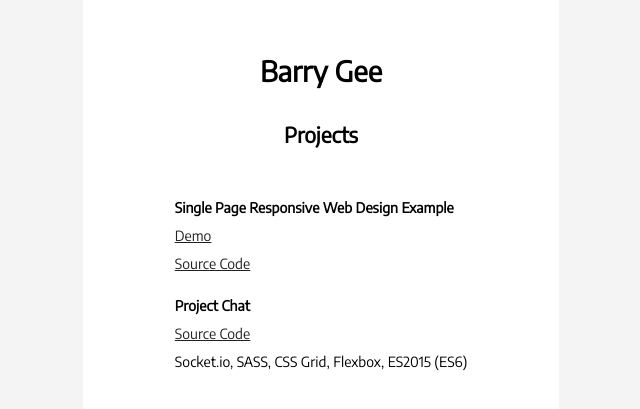
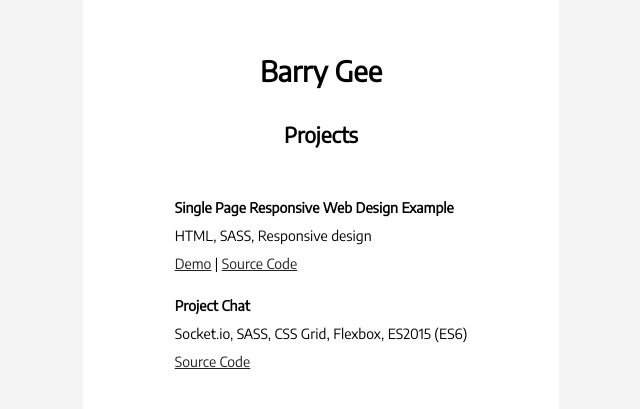
Before and after one commit to developer060616/barrygee.com, a plain HTML site: page index.html in a window 1280 px wide. Shown: the part 229-638 px from the top of the page, without its empty margins (319-959 px from the left). Drawn offline with Linux system fonts and the light colour scheme.

Commit message:
Update index.html

```diff
--- a/index.html
+++ b/index.html
@@ -50,7 +50,7 @@
     width: 30em;
     height:100vh;
     margin: 0 auto;
-    padding: 8em 4em;
+    padding: 0 4em;
     display: flex;
     flex-direction: column;
     align-items: center;
@@ -72,15 +72,15 @@
     <li>
       <ul>
         <li><strong>Single Page Responsive Web Design Example</strong></li>
-        <li><a href="https://barrygee.github.io/responsive-web-design-example/">Demo</a></li>
-        <li><a href="https://github.com/barrygee/responsive-web-design-example">Source Code</a></li>
+        <li>HTML, SASS, Responsive design</li>
+        <li><a href="https://barrygee.github.io/responsive-web-design-example/">Demo</a> | <a href="https://github.com/barrygee/responsive-web-design-example">Source Code</a></li>
       </ul>
     </li>
     <li>
       <ul>
         <li><strong>Project Chat</strong></li>
+        <li>Socket.io, SASS, CSS Grid, Flexbox, ES2015 (ES6)</li>
         <li><a href="https://github.com/barrygee/project-chat">Source Code</a></li>
-        <li>Socket.io, SASS, CSS Grid, Flexbox, ES2015 (ES6)</li>
       </ul>
     </li>
   </ul>
```
